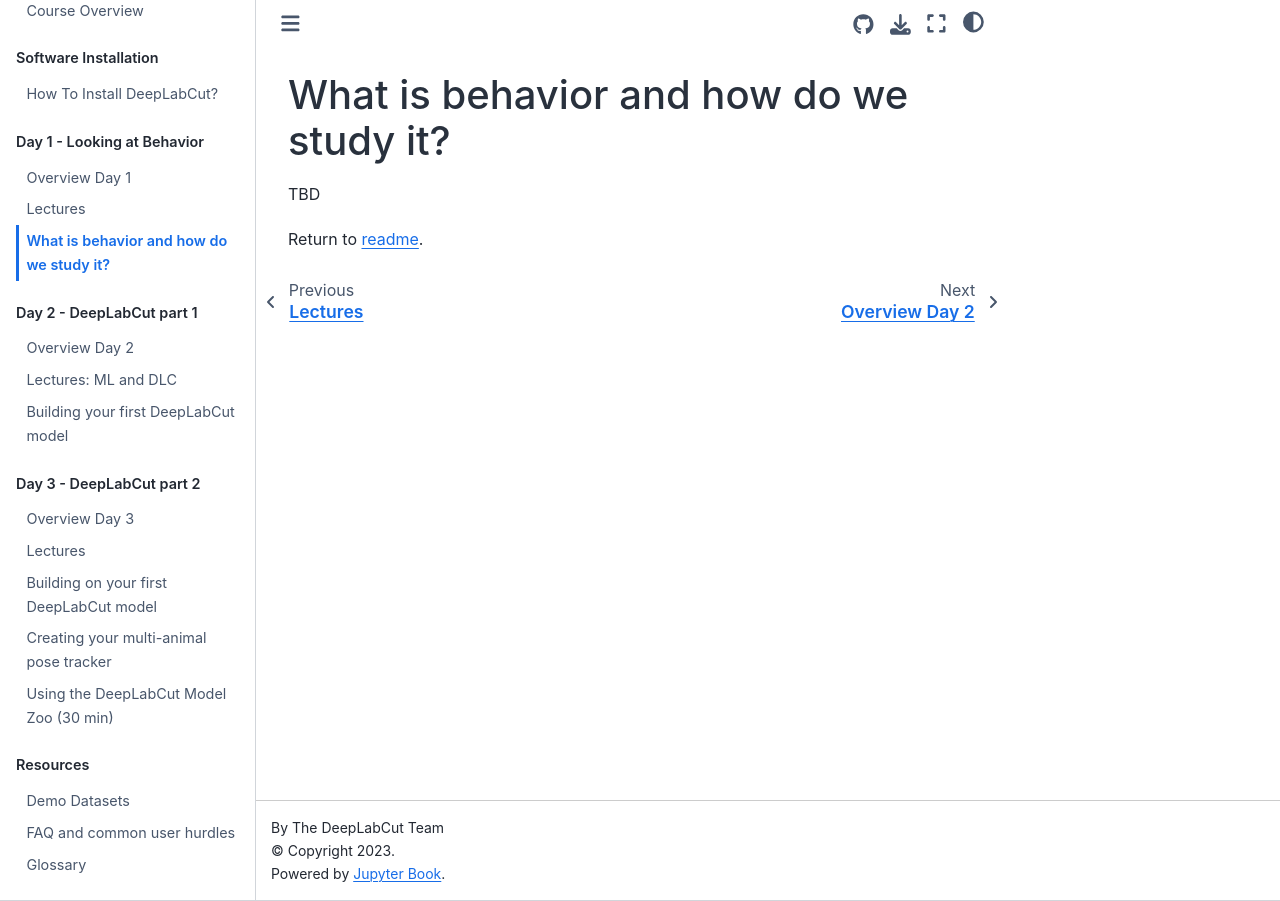
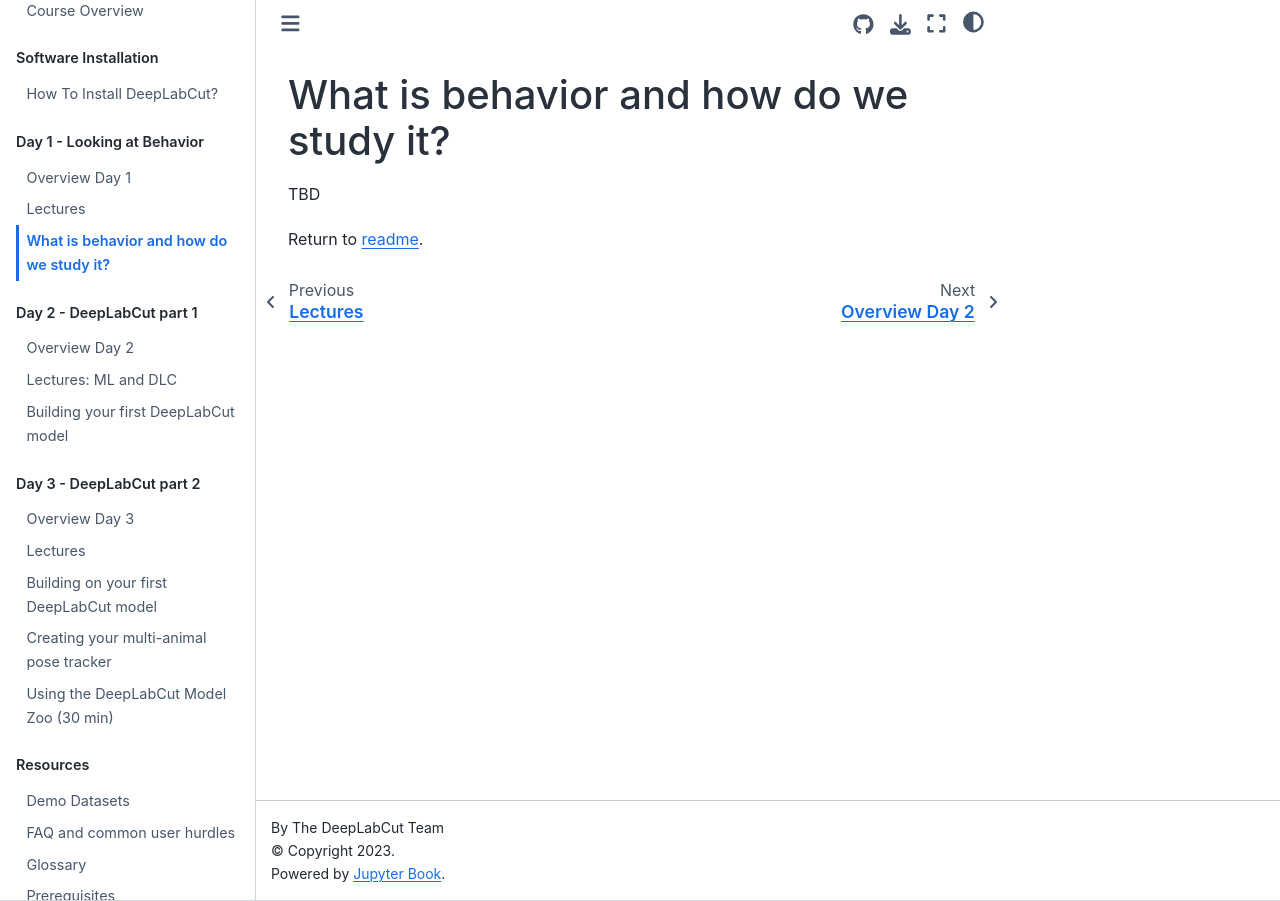
Before and after one commit to AlexEMG/DLC-Cajal-Course, a Jupyter Book: the page built from content/Day1_Practicals.md, in a window 1280 px wide. Built offline with Jupyter Book 1.0.4 settings and Sphinx 7.4.7 and the Sphinx Book theme 1.1.4, drawn with Linux system fonts in a browser that asks for light colours.

Commit message:
Update _toc.yml

```diff
--- a/_toc.yml
+++ b/_toc.yml
@@ -29,3 +29,4 @@ parts:
   - file: content/DemoDatasets
   - file: content/FAQ
   - file: content/Glossary
+  - file: content/Prerequisites
```
